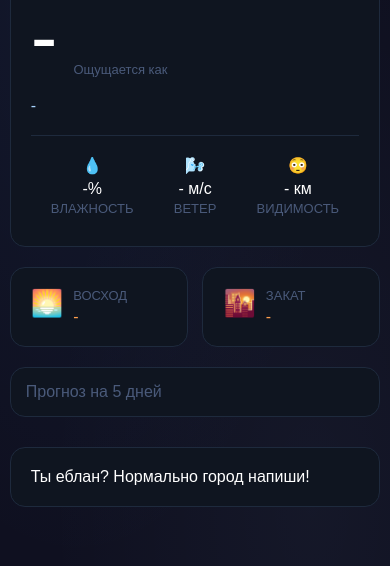
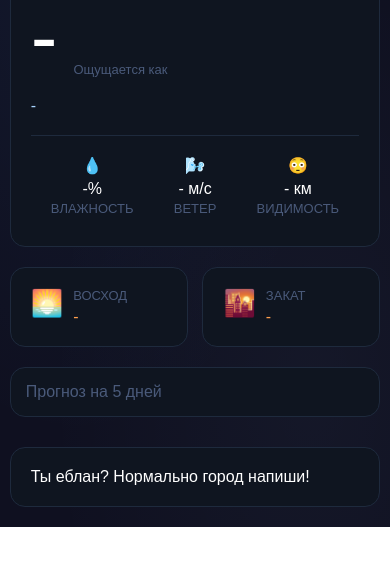
Before and after one commit to lil-Kirik/weatherAppOnCleanJS, a plain HTML site: page index.html in a window 390 px wide. Shown: the part 174-740 px from the top of the page. Drawn offline with Linux system fonts and the light colour scheme; no server answers.

Commit message:
final fix

```diff
--- a/index.html
+++ b/index.html
@@ -10,6 +10,7 @@
     <title>Wheather App</title>
 </head>
 <body>
+    <div class="backgound">
         <div class="container">
             <div class="wheatherSearch">
                 <input type="text" id="wheatherInput" data-type="wheatherInput" required>
@@ -64,6 +65,8 @@
                 <div class="weatherWeek7"></div>
             </div>
         </div>
+    </div>
+
     <script src="script.js"></script>
 </body>
 </html>
--- a/style.css
+++ b/style.css
@@ -19,7 +19,8 @@ html {
   color: #fff;
 }
 
-body {
+.backgound {
+
   background: #0f1020;
   background-image: radial-gradient(ellipse at 20% 20%, rgba(77, 159, 255, 0.06) 0%, transparent 60%), radial-gradient(ellipse at 80% 80%, rgba(168, 212, 255, 0.04) 0%, transparent 60%);
 }
@@ -47,18 +48,14 @@ a {
 }
 
 .container {
-  width: 40%;
-  margin: 0 auto;
-  margin-top: 50px;
-  margin-bottom: 20px;
+
 }
 
 @media (max-width: 600px) {
   .container {
     width: 95%;
     margin: 0 auto;
-    margin-top: 20px;
-    margin-bottom: 20px;
+    padding-top: 20px;
     padding-bottom: 20px;
   }
 
```
Lines whose indentation alone changed are shown as unchanged.
